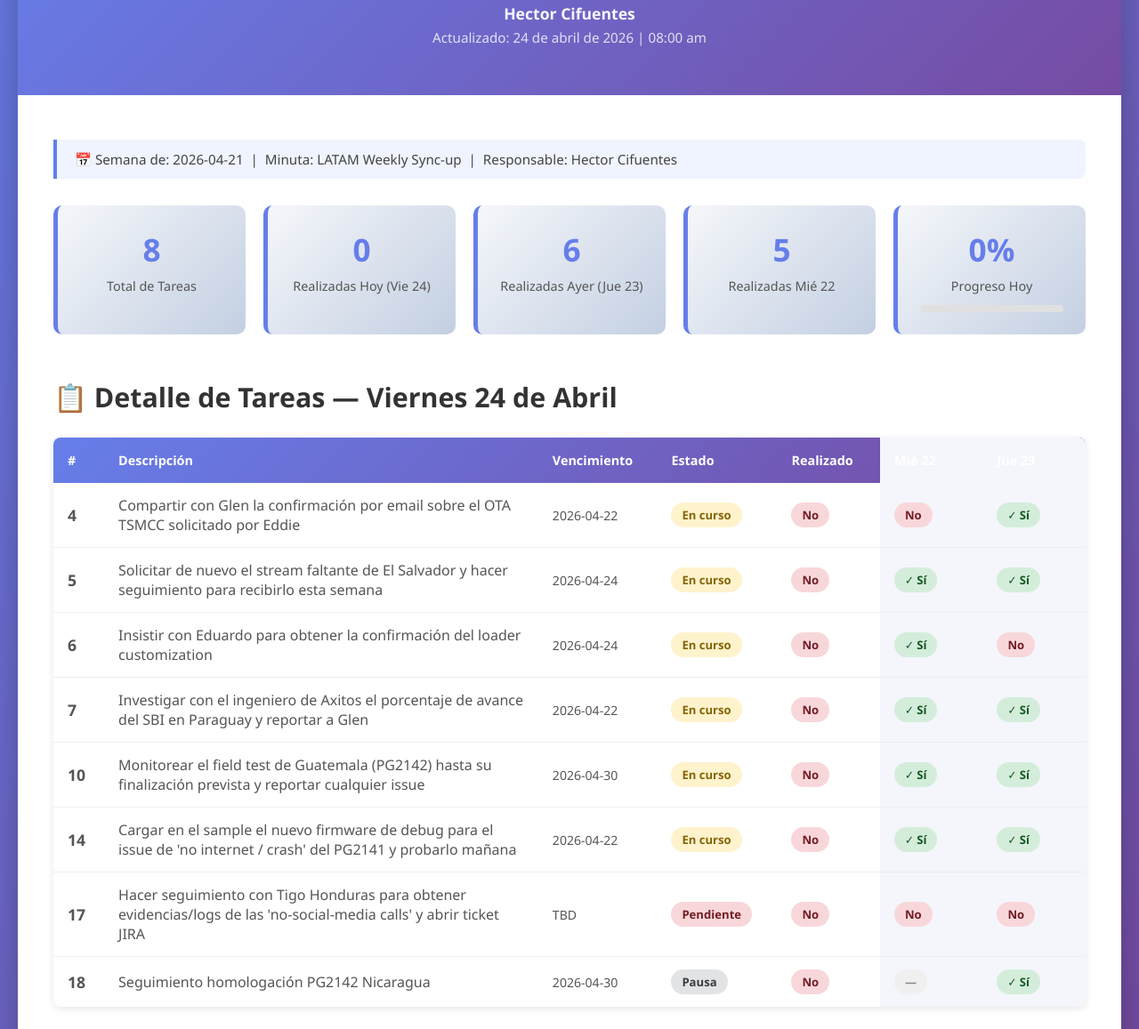
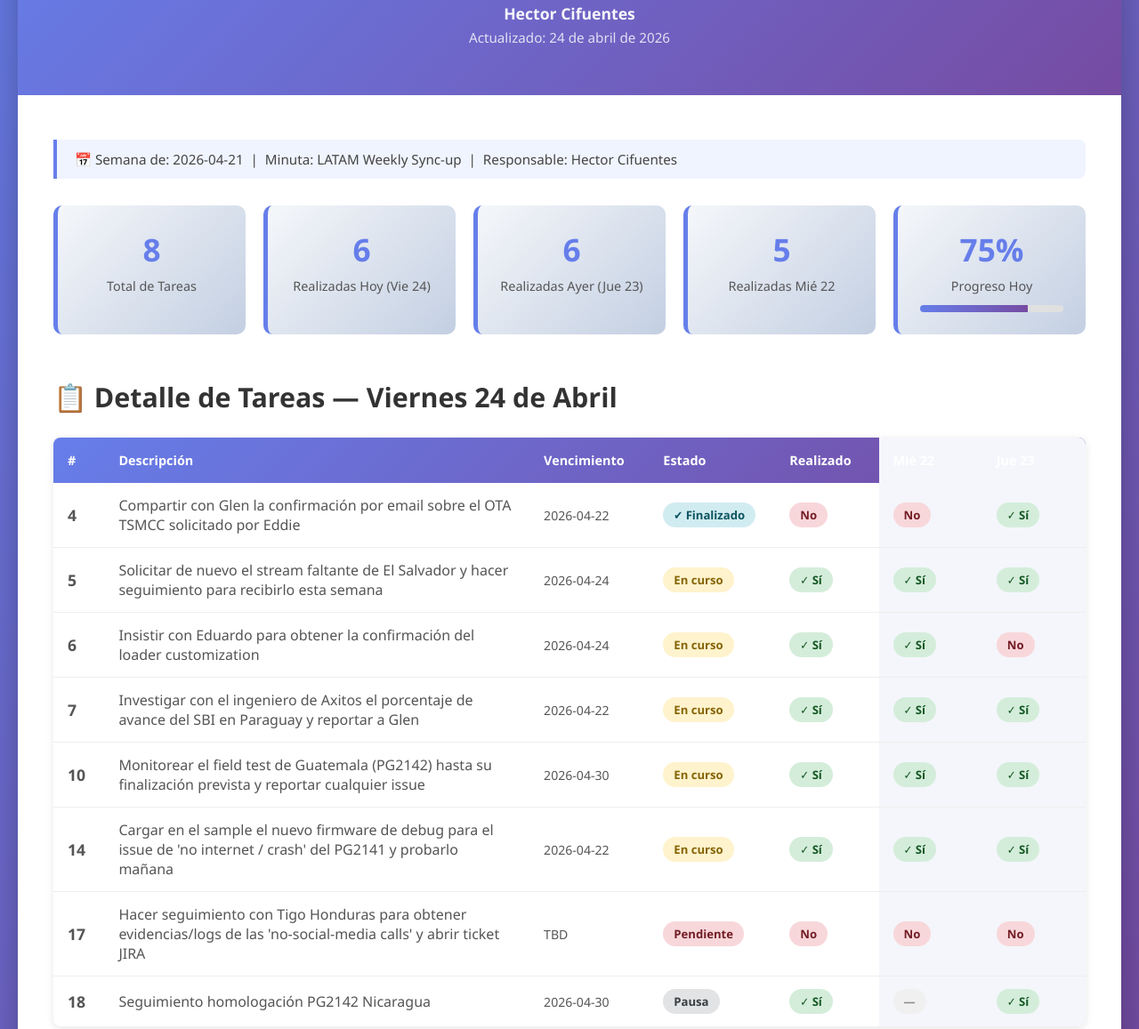
Before and after one commit to hectorcif88/TareasDiariasPersonal, a plain HTML site: page index.html in a window 1280 px wide. Shown: the part 160-1317 px from the top of the page at 89% size. Drawn offline with Linux system fonts and the light colour scheme.

Commit message:
Vie 24 Abr: tarea 4 Finalizado, tareas 5/6/7/10/14/18 marcadas como realizadas

```diff
--- a/index.html
+++ b/index.html
@@ -74,11 +74,12 @@
             font-size: 0.82em;
             font-weight: 600;
         }
-        .badge-si    { background: #d4edda; color: #155724; }
-        .badge-no    { background: #f8d7da; color: #721c24; }
-        .badge-en-curso  { background: #fff3cd; color: #856404; }
-        .badge-pendiente { background: #f8d7da; color: #721c24; }
-        .badge-pausa     { background: #e2e3e5; color: #383d41; }
+        .badge-si         { background: #d4edda; color: #155724; }
+        .badge-no         { background: #f8d7da; color: #721c24; }
+        .badge-en-curso   { background: #fff3cd; color: #856404; }
+        .badge-pendiente  { background: #f8d7da; color: #721c24; }
+        .badge-pausa      { background: #e2e3e5; color: #383d41; }
+        .badge-finalizado { background: #d1ecf1; color: #0c5460; }
         .col-hist { background: #f4f6fb; }
         .week-banner {
             background: #f0f4ff;
@@ -110,7 +111,7 @@
     <div class="header">
         <h1>📊 Dashboard de Tareas</h1>
         <p><strong>Hector Cifuentes</strong></p>
-        <p class="date">Actualizado: 24 de abril de 2026 | 08:00 am</p>
+        <p class="date">Actualizado: 24 de abril de 2026</p>
     </div>
 
     <div class="content">
@@ -124,7 +125,7 @@
                 <p>Total de Tareas</p>
             </div>
             <div class="stat-card">
-                <h3>0</h3>
+                <h3>6</h3>
                 <p>Realizadas Hoy (Vie 24)</p>
             </div>
             <div class="stat-card">
@@ -136,10 +137,10 @@
                 <p>Realizadas Mié 22</p>
             </div>
             <div class="stat-card">
-                <h3>0%</h3>
+                <h3>75%</h3>
                 <p>Progreso Hoy</p>
                 <div class="progress-bar">
-                    <div class="progress-fill" style="width: 0%;"></div>
+                    <div class="progress-fill" style="width: 75%;"></div>
                 </div>
             </div>
         </div>
@@ -150,9 +151,9 @@
                 <thead>
                     <tr>
                         <th style="width:4%">#</th>
-                        <th style="width:38%">Descripción</th>
+                        <th style="width:37%">Descripción</th>
                         <th style="width:9%">Vencimiento</th>
-                        <th style="width:10%">Estado</th>
+                        <th style="width:11%">Estado</th>
                         <th style="width:9%">Realizado</th>
                         <th style="width:9%" class="col-hist">Mié 22</th>
                         <th style="width:9%" class="col-hist">Jue 23</th>
@@ -163,7 +164,7 @@
                         <td class="task-number">4</td>
                         <td class="task-desc">Compartir con Glen la confirmación por email sobre el OTA TSMCC solicitado por Eddie</td>
                         <td class="task-date">2026-04-22</td>
-                        <td><span class="badge badge-en-curso">En curso</span></td>
+                        <td><span class="badge badge-finalizado">✔ Finalizado</span></td>
                         <td><span class="badge badge-no">No</span></td>
                         <td class="col-hist"><span class="badge badge-no">No</span></td>
                         <td class="col-hist"><span class="badge badge-si">✓ Sí</span></td>
@@ -173,7 +174,7 @@
                         <td class="task-desc">Solicitar de nuevo el stream faltante de El Salvador y hacer seguimiento para recibirlo esta semana</td>
                         <td class="task-date">2026-04-24</td>
                         <td><span class="badge badge-en-curso">En curso</span></td>
-                        <td><span class="badge badge-no">No</span></td>
+                        <td><span class="badge badge-si">✓ Sí</span></td>
                         <td class="col-hist"><span class="badge badge-si">✓ Sí</span></td>
                         <td class="col-hist"><span class="badge badge-si">✓ Sí</span></td>
                     </tr>
@@ -182,7 +183,7 @@
                         <td class="task-desc">Insistir con Eduardo para obtener la confirmación del loader customization</td>
                         <td class="task-date">2026-04-24</td>
                         <td><span class="badge badge-en-curso">En curso</span></td>
-                        <td><span class="badge badge-no">No</span></td>
+                        <td><span class="badge badge-si">✓ Sí</span></td>
                         <td class="col-hist"><span class="badge badge-si">✓ Sí</span></td>
                         <td class="col-hist"><span class="badge badge-no">No</span></td>
                     </tr>
@@ -191,7 +192,7 @@
                         <td class="task-desc">Investigar con el ingeniero de Axitos el porcentaje de avance del SBI en Paraguay y reportar a Glen</td>
                         <td class="task-date">2026-04-22</td>
                         <td><span class="badge badge-en-curso">En curso</span></td>
-                        <td><span class="badge badge-no">No</span></td>
+                        <td><span class="badge badge-si">✓ Sí</span></td>
                         <td class="col-hist"><span class="badge badge-si">✓ Sí</span></td>
                         <td class="col-hist"><span class="badge badge-si">✓ Sí</span></td>
                     </tr>
@@ -200,7 +201,7 @@
                         <td class="task-desc">Monitorear el field test de Guatemala (PG2142) hasta su finalización prevista y reportar cualquier issue</td>
                         <td class="task-date">2026-04-30</td>
                         <td><span class="badge badge-en-curso">En curso</span></td>
-                        <td><span class="badge badge-no">No</span></td>
+                        <td><span class="badge badge-si">✓ Sí</span></td>
                         <td class="col-hist"><span class="badge badge-si">✓ Sí</span></td>
                         <td class="col-hist"><span class="badge badge-si">✓ Sí</span></td>
                     </tr>
@@ -209,7 +210,7 @@
                         <td class="task-desc">Cargar en el sample el nuevo firmware de debug para el issue de 'no internet / crash' del PG2141 y probarlo mañana</td>
                         <td class="task-date">2026-04-22</td>
                         <td><span class="badge badge-en-curso">En curso</span></td>
-                        <td><span class="badge badge-no">No</span></td>
+                        <td><span class="badge badge-si">✓ Sí</span></td>
                         <td class="col-hist"><span class="badge badge-si">✓ Sí</span></td>
                         <td class="col-hist"><span class="badge badge-si">✓ Sí</span></td>
                     </tr>
@@ -227,7 +228,7 @@
                         <td class="task-desc">Seguimiento homologación PG2142 Nicaragua</td>
                         <td class="task-date">2026-04-30</td>
                         <td><span class="badge badge-pausa">Pausa</span></td>
-                        <td><span class="badge badge-no">No</span></td>
+                        <td><span class="badge badge-si">✓ Sí</span></td>
                         <td class="col-hist"><span class="badge" style="background:#f0f0f0;color:#888;">—</span></td>
                         <td class="col-hist"><span class="badge badge-si">✓ Sí</span></td>
                     </tr>
```
